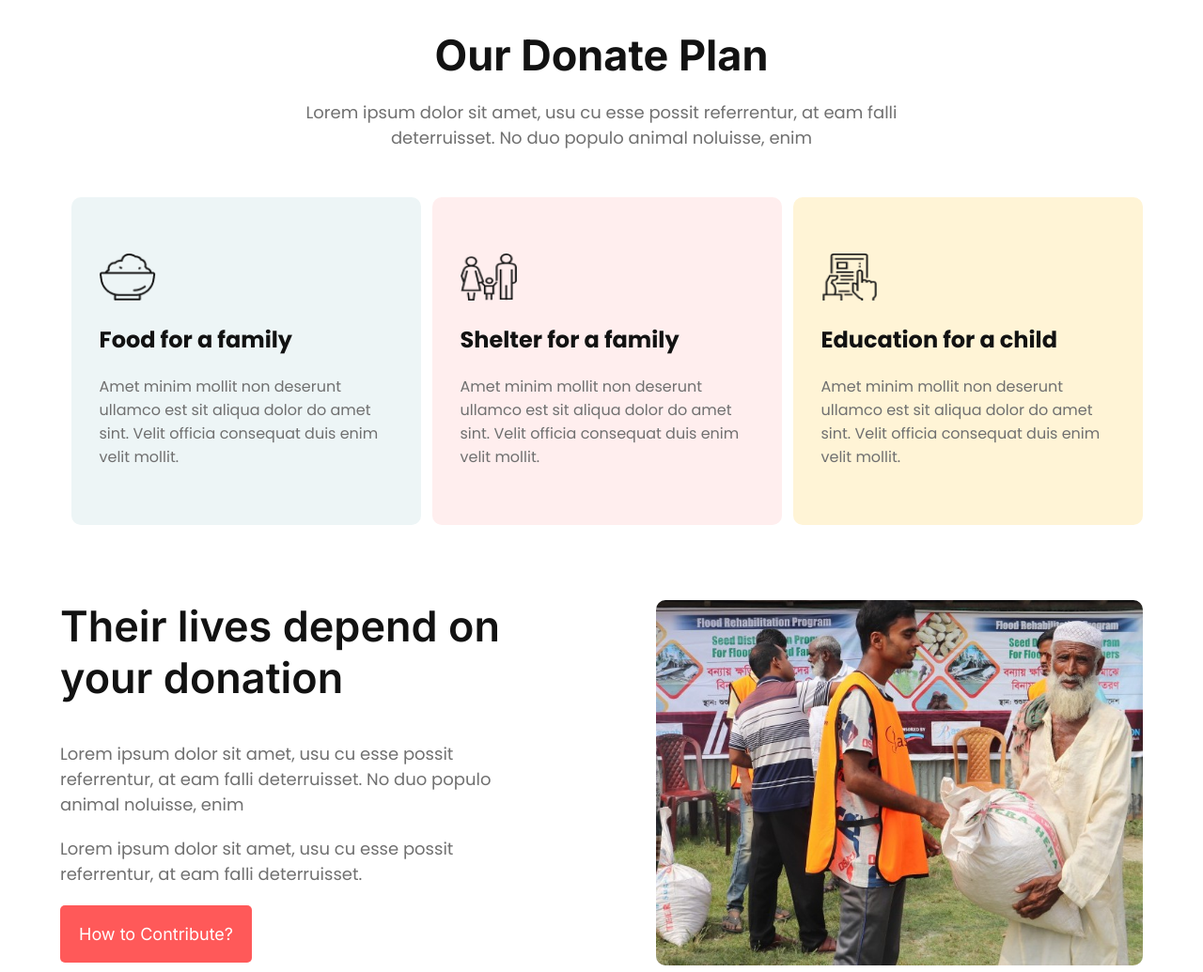
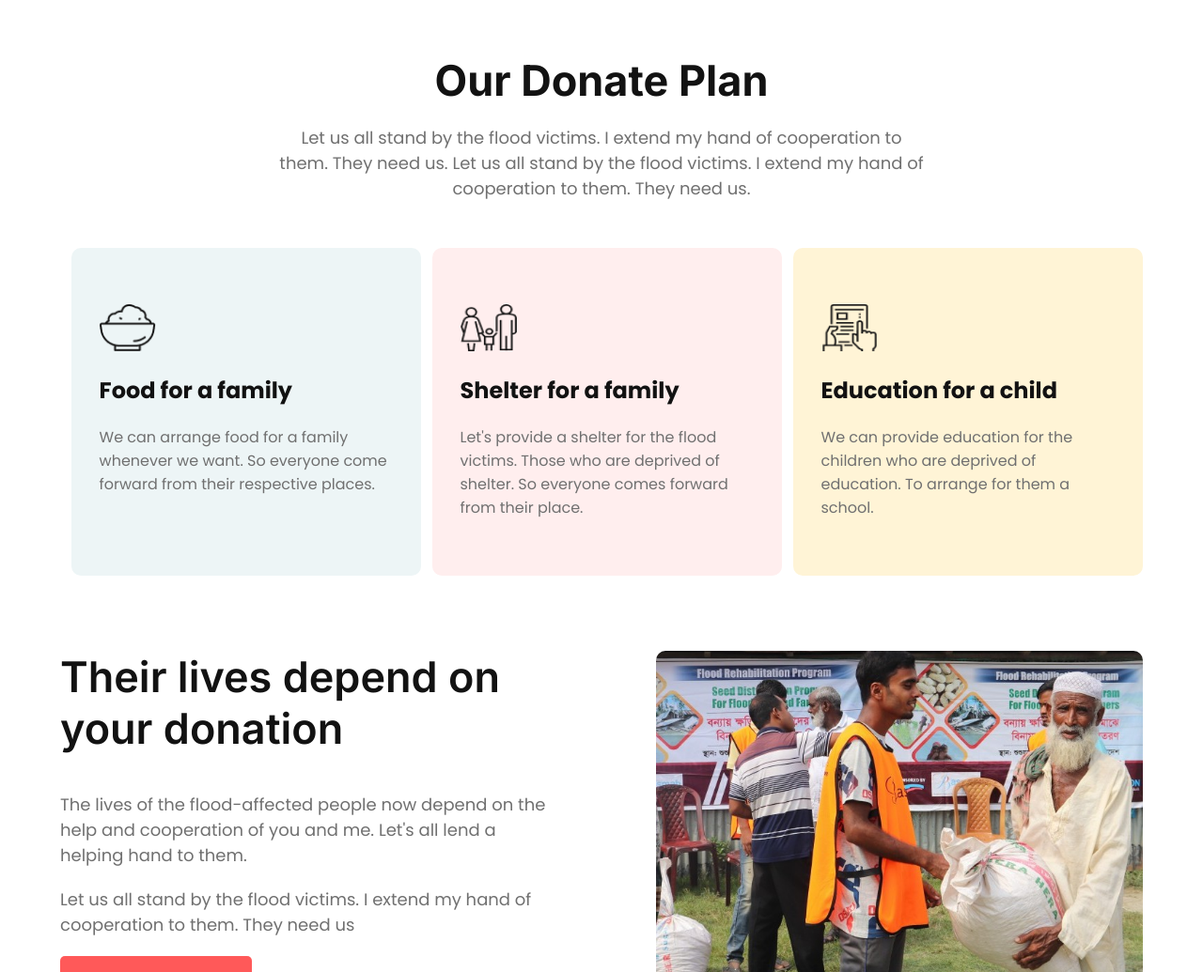
Before and after one commit to mmorshedulislam/donate-today, a plain HTML site: page index.html in a window 1280 px wide. Shown: the part 1440-2475 px from the top of the page at 94% size. Drawn offline with Linux system fonts and the light colour scheme.

Commit message:
Some meanigfull text added

```diff
--- a/index.html
+++ b/index.html
@@ -13,7 +13,7 @@
     <header class="banner-area">
         <div class="container">
             <h1>Let’s Help Those Who Are More In Need</h1>
-            <p>Lorem ipsum dolor sit amet, usu cu esse possit referrentur, at eam falli deterruisset. No duo populo animal noluisse, enim</p>
+            <p>Let us all stand by the flood victims. I extend my hand of cooperation to them. They need us. Let us all stand by the flood victims. I extend my hand of cooperation to them. They need us.</p>
             <a href="#" class="donate-btn">Donate Now</a>
         </div>
     </header>
@@ -21,7 +21,7 @@
         <div class="container">
             <div class="section-heading">
                 <h2>Donate Today</h2>
-                <p>Lorem ipsum dolor sit amet, usu cu esse possit referrentur, at eam falli deterruisset. No duo populo animal noluisse, enim</p>
+                <p>Let us all stand by the flood victims. I extend my hand of cooperation to them. They need us. Let us all stand by the flood victims. I extend my hand of cooperation to them. They need us.</p>
             </div>
             <div class="currency-box">
                 <div class="currency-box-item">
@@ -53,23 +53,23 @@
         <div class="container">
             <div class="section-heading">
                 <h2>Our Donate Plan</h2>
-                <p>Lorem ipsum dolor sit amet, usu cu esse possit referrentur, at eam falli deterruisset. No duo populo animal noluisse, enim</p>
+                <p>Let us all stand by the flood victims. I extend my hand of cooperation to them. They need us. Let us all stand by the flood victims. I extend my hand of cooperation to them. They need us.</p>
             </div>
             <div class="donate-plan-box">
                 <div class="donate-plan-box-item">
                     <img src="icons/food.png" alt="Food">
                     <h3>Food for a family</h3>
-                    <p>Amet minim mollit non deserunt ullamco est sit aliqua dolor do amet sint. Velit officia consequat duis enim velit mollit.</p>
+                    <p>We can arrange food for a family whenever we want. So everyone come forward from their respective places.</p>
                 </div>
                 <div class="donate-plan-box-item">
                     <img src="icons/shelter.png" alt="Food">
                     <h3>Shelter for a family</h3>
-                    <p>Amet minim mollit non deserunt ullamco est sit aliqua dolor do amet sint. Velit officia consequat duis enim velit mollit.</p>
+                    <p>Let's provide a shelter for the flood victims. Those who are deprived of shelter. So everyone comes forward from their place.</p>
                 </div>
                 <div class="donate-plan-box-item">
                     <img src="icons/Frame-1.png" alt="Food">
                     <h3>Education for a child</h3>
-                    <p>Amet minim mollit non deserunt ullamco est sit aliqua dolor do amet sint. Velit officia consequat duis enim velit mollit.</p>
+                    <p>We can provide education for the children who are deprived of education. To arrange for them a school.</p>
                 </div>
             </div>
         </div>
@@ -82,8 +82,8 @@
             <div class="contribute-box">
                 <div class="contribute-text-box">
                     <h2>Their lives depend on your donation</h2>
-                    <p>Lorem ipsum dolor sit amet, usu cu esse possit referrentur, at eam falli deterruisset. No duo populo animal noluisse, enim</p>
-                    <p>Lorem ipsum dolor sit amet, usu cu esse possit referrentur, at eam falli deterruisset.</p>
+                    <p>The lives of the flood-affected people now depend on the help and cooperation of you and me. Let's all lend a helping hand to them.</p>
+                    <p>Let us all stand by the flood victims. I extend my hand of cooperation to them. They need us</p>
                     <a href="#" class="donate-btn">How to Contribute?</a>
                 </div>
                 <div class="contribute-img-box">
@@ -97,8 +97,8 @@
                 </div>
                 <div class="contribute-text-box">
                     <h2>They need us <br> to suvive</h2>
-                    <p>Lorem ipsum dolor sit amet, usu cu esse possit referrentur, at eam falli deterruisset. No duo populo animal noluisse, enim</p>
-                    <p>Lorem ipsum dolor sit amet, usu cu esse possit referrentur, at eam falli deterruisset.</p>
+                    <p>They need our help to survive. Because they lost everything they had in the flood.</p>
+                    <p>Let us all stand by the flood victims. I extend my hand of cooperation to them. They need us</p>
                     <a href="#" class="donate-btn">How to Contribute?</a>
                 </div>
 
@@ -112,7 +112,7 @@
         <div class="container">
             <div class="section-heading">
                 <h2>Newsletter</h2>
-                <p>Lorem ipsum dolor sit amet, usu cu esse possit referrentur, at eam falli deterruisset. No duo populo animal noluisse, enim</p>
+                <p>Let us all stand by the flood victims. I extend my hand of cooperation to them. They need us. Let us all stand by the flood victims. I extend my hand of cooperation to them. They need us.</p>
             </div>
             <div class="newsletter-blogs">
                 <div class="newsletter-single-blog">
@@ -122,7 +122,7 @@
                         <span>07 July 2022</span>
                     </div>
                     <h3><a href="#">Come forward to the danger of thousands of people affected by the floods.</a></h3>
-                    <p>Lorem ipsum dolor sit, amet consectetur adipisicing elit. Assumenda molestiae deleniti quia dolore officiis? Architecto natus sunt similique, nemo cumque, ipsa laborum modi quisquam perferendis, sit tenetur iure vel ipsum. <a href="#">Read more</a></p>
+                    <p>Today thousands of people are living in a state of disaster due to floods. Those who do not have any resources at present. There is no food for them. There is no place of refuge.<a href="#"> Read more</a></p>
                 </div>
                 <div class="newsletter-single-blog">
                     <img src="images/donation0.jpg" alt="">
@@ -131,7 +131,7 @@
                         <span>07 July 2022</span>
                     </div>
                     <h3><a href="#">Loadshedding and floods have devastated the lives of ordinary people.</a></h3>
-                    <p>Lorem ipsum dolor sit, amet consectetur adipisicing elit. Assumenda molestiae deleniti quia dolore officiis? Architecto natus sunt similique, nemo cumque, ipsa laborum modi quisquam perferendis, sit tenetur iure vel ipsum. <a href="#">Read more</a></p>
+                    <p>Loadshedding on the one hand and floods on the other have made their lives more critical. Their work is being disrupted due to power outages. They need a lot of dry food to survive the floods.<a href="#"> Read more</a></p>
                 </div>
                 <div class="newsletter-single-blog">
                     <img src="images/donation11.jpg" alt="">
@@ -140,7 +140,7 @@
                         <span>07 July 2022</span>
                     </div>
                     <h3><a href="#">Ordinary people's lives are ruined by the floods.</a></h3>
-                    <p>Lorem ipsum dolor sit, amet consectetur adipisicing elit. Assumenda molestiae deleniti quia dolore officiis? Architecto natus sunt similique, nemo cumque, ipsa laborum modi quisquam perferendis, sit tenetur iure vel ipsum. <a href="#">Read more</a></p>
+                    <p>Their lives seem to have become unbearable in the floods. Just wailing water and water all around. There is no food, no shelter. They need our help to survive.<a href="#">Read more</a></p>
                 </div>
             </div>
         </div>
@@ -152,7 +152,7 @@
         <div class="container">
             <div class="section-heading">
                 <h2>Get My Updates</h2>
-                <p>Lorem ipsum dolor sit amet, usu cu esse possit referrentur, at eam falli deterruisset. No duo populo animal noluisse, enim</p>
+                <p>Let us all stand by the flood victims. I extend my hand of cooperation to them. They need us. Let us all stand by the flood victims. I extend my hand of cooperation to them. They need us.</p>
             </div>
             <div class="email-box-container">
                 <div class="email-box">
```
